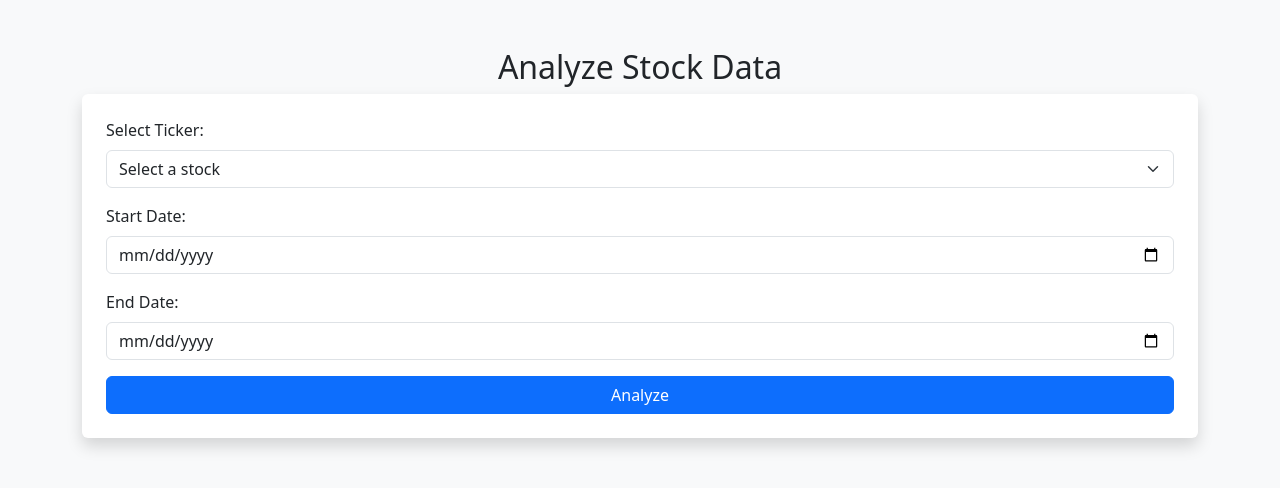
After one commit to leiyese/Stock_AI, a Flask app: page /analyze in a window 1280 px wide. The commit adds this page. Shown: the top 488 px of the page. Run offline with Flask 3, Linux system fonts and the light colour scheme.

Commit message:
Updated routes and new html files

```diff
--- a/app/data/data_fetcher.py
+++ b/app/data/data_fetcher.py
@@ -2,7 +2,7 @@ import pandas as pd
 import os
 from dotenv import load_dotenv
 import requests
-from data_handler import append_data_to_csv
+from app.data.data_handler import append_data_to_csv
 
 
 load_dotenv()
@@ -51,7 +51,7 @@ def get_data_alpha_vantage(ticker):
     # Reorder columns to make "date" the first column
     df_new = df_new[["date", "open", "high", "low", "close", "volume"]]
 
-    append_data_to_csv(ticker, df_new)
+    # append_data_to_csv(ticker, df_new)
     return df_new
 
     # # Save the DataFrame to a CSV file and copy to google drive
--- a/app/routes.py
+++ b/app/routes.py
@@ -2,8 +2,15 @@ from flask import render_template, request, redirect, url_for
 
 from app.extensions import db, bp
 
+from app.data.data_fetcher import get_data_alpha_vantage
 from app.data.data_handler import save_stock_data_to_db, append_data_to_csv
 from app.data.data_handler import read_csv_data, get_stock_data_from_db
+from app.analysis_models.lstm_model import (
+    df_to_windowed_df,
+    windowed_df_to_date_X_y,
+    split_data_train_val_test,
+    lstm_model,
+)
 
 # from app.data.data_split
 # from app.data.data_fetcher import get_data_alpha_vantage
@@ -15,17 +22,61 @@ from app.models import Ticker, StockData_daily
 
 @bp.route("/")
 def index():
+    return render_template("index.html")
 
-    ## MANUELL TESTNING
 
-    ticker = "AAPL2"
-    # filename_ending = "_data.csv"
-    # filepath = "stock_data/" + ticker + filename_ending
-    # df = read_csv_data(filepath, ticker)
-    # save_stock_data_to_db(ticker, df)
+@bp.route("/download", methods=["POST", "GET"])
+def download():
+    if request.method == "POST":
+        print("Received form data:", request.form)  # Debugging
 
-    df = get_stock_data_from_db(ticker)
+        if "ticker" not in request.form:
+            return "Ticker is required!", 400  # Return error if missing
 
-    print(df)
+        ticker = request.form["ticker"]
+        data = get_data_alpha_vantage(ticker)
+        save_stock_data_to_db(ticker, data)
 
-    return render_template("index.html")
+        return redirect(url_for("bp.index"))
+
+    return render_template("download.html")
+
+
+@bp.route("/analyze", methods=["GET", "POST"])
+def analyze():
+    tickers = Ticker.query.all()  # Fetch all tickers from the database
+    ticker = [ticker.symbol for ticker in tickers]
+
+    if request.method == "POST":
+        start_date = request.form["start_date"]
+        end_date = request.form["end_date"]
+
+        df = get_stock_data_from_db(ticker)
+        windowed_df = df_to_windowed_df(df, start_date, end_date, n=3)
+        dates, X, y = windowed_df_to_date_X_y(windowed_df)
+        (
+            dates_train,
+            X_train,
+            y_train,
+            dates_val,
+            X_val,
+            y_val,
+            dates_test,
+            X_test,
+            y_test,
+        ) = split_data_train_val_test(dates, X, y)
+
+        model = lstm_model(X_train, y_train, X_val, y_val)
+        model.fit(X_train, y_train, validation_data=(X_val, y_val), epochs=100)
+
+        return render_template("analyze.html", tickers=tickers)
+
+    return render_template("analyze.html", tickers=tickers)
+
+
+# @bp.route("/split", methods=["POST", "GET"])
+# def split():
+#     ticker = request.form["ticker"]
+#     split_date = request.form["split_date"]
+
+#     return render_template("split.html")
--- /dev/null
+++ b/app/templates/analyze.html
@@ -0,0 +1,40 @@
+<!DOCTYPE html>
+<html lang="en">
+<head>
+    <meta charset="UTF-8">
+    <meta name="viewport" content="width=device-width, initial-scale=1.0">
+    <title>Analyze Stock Data</title>
+    <link rel="stylesheet" href="https://cdn.jsdelivr.net/npm/bootstrap@5.3.0/dist/css/bootstrap.min.css">
+</head>
+<body class="bg-light">
+
+    <div class="container mt-5">
+        <h2 class="text-center">Analyze Stock Data</h2>
+
+        <form action="{{ url_for('bp.analyze') }}" method="POST" class="p-4 bg-white shadow rounded">
+            <div class="mb-3">
+                <label for="ticker" class="form-label">Select Ticker:</label>
+                <select class="form-select" id="ticker" name="ticker" required>
+                    <option value="" disabled selected>Select a stock</option>
+                    {% for ticker in tickers %}
+                        <option value="{{ ticker.symbol }}">{{ ticker.symbol }}</option>
+                    {% endfor %}
+                </select>
+            </div>
+
+            <div class="mb-3">
+                <label for="start_date" class="form-label">Start Date:</label>
+                <input type="date" class="form-control" id="start_date" name="start_date" required>
+            </div>
+
+            <div class="mb-3">
+                <label for="end_date" class="form-label">End Date:</label>
+                <input type="date" class="form-control" id="end_date" name="end_date" required>
+            </div>
+
+            <button type="submit" class="btn btn-primary w-100">Analyze</button>
+        </form>
+    </div>
+
+</body>
+</html>
```
Also changed, not shown: app/analysis_models/lstm_model.py (+33 -28 lines), app/templates/download.html (added, +18 -0 lines), app/templates/index.html (+8 -3 lines), temp.py (deleted, +0 -27 lines).
